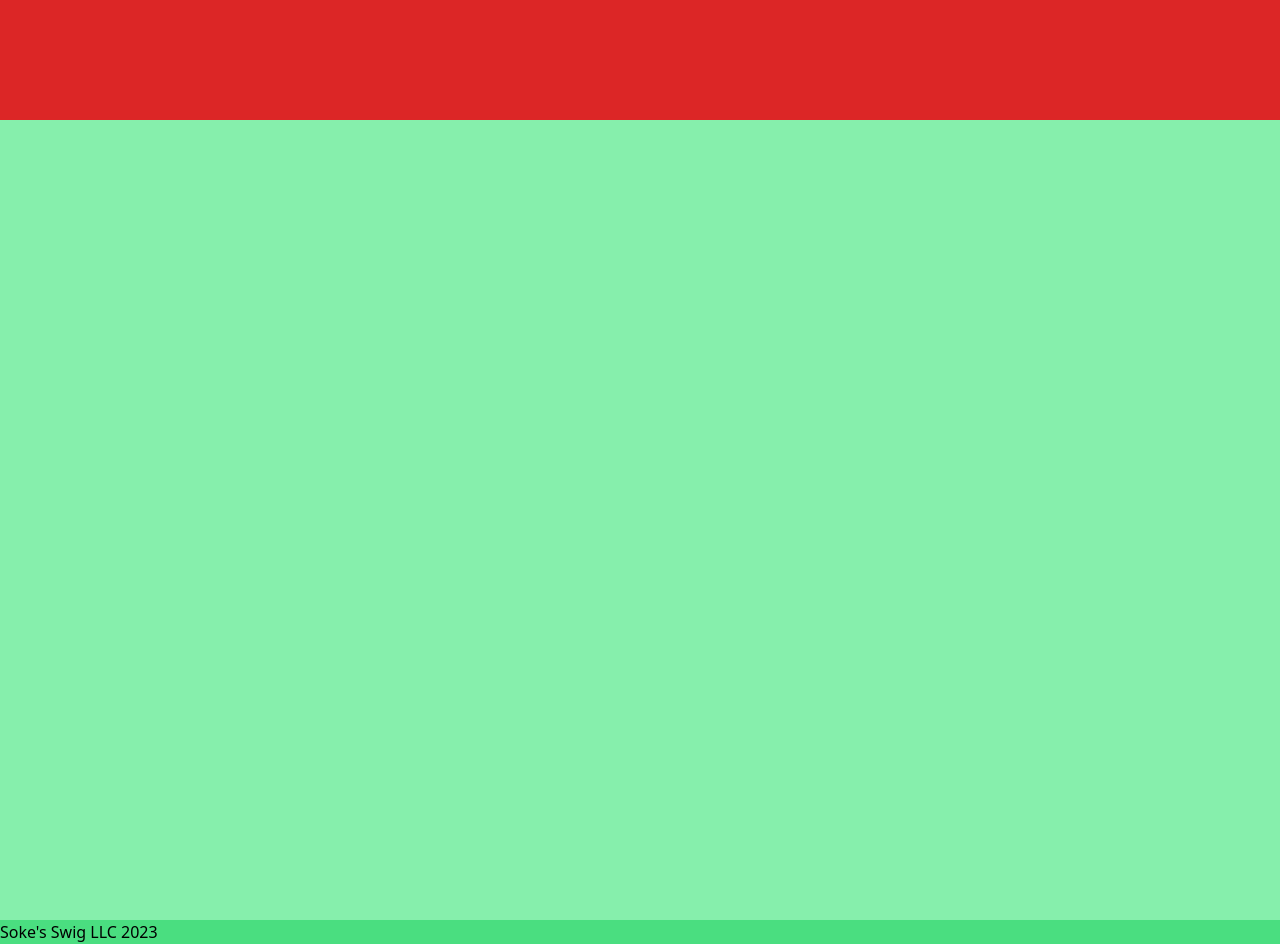
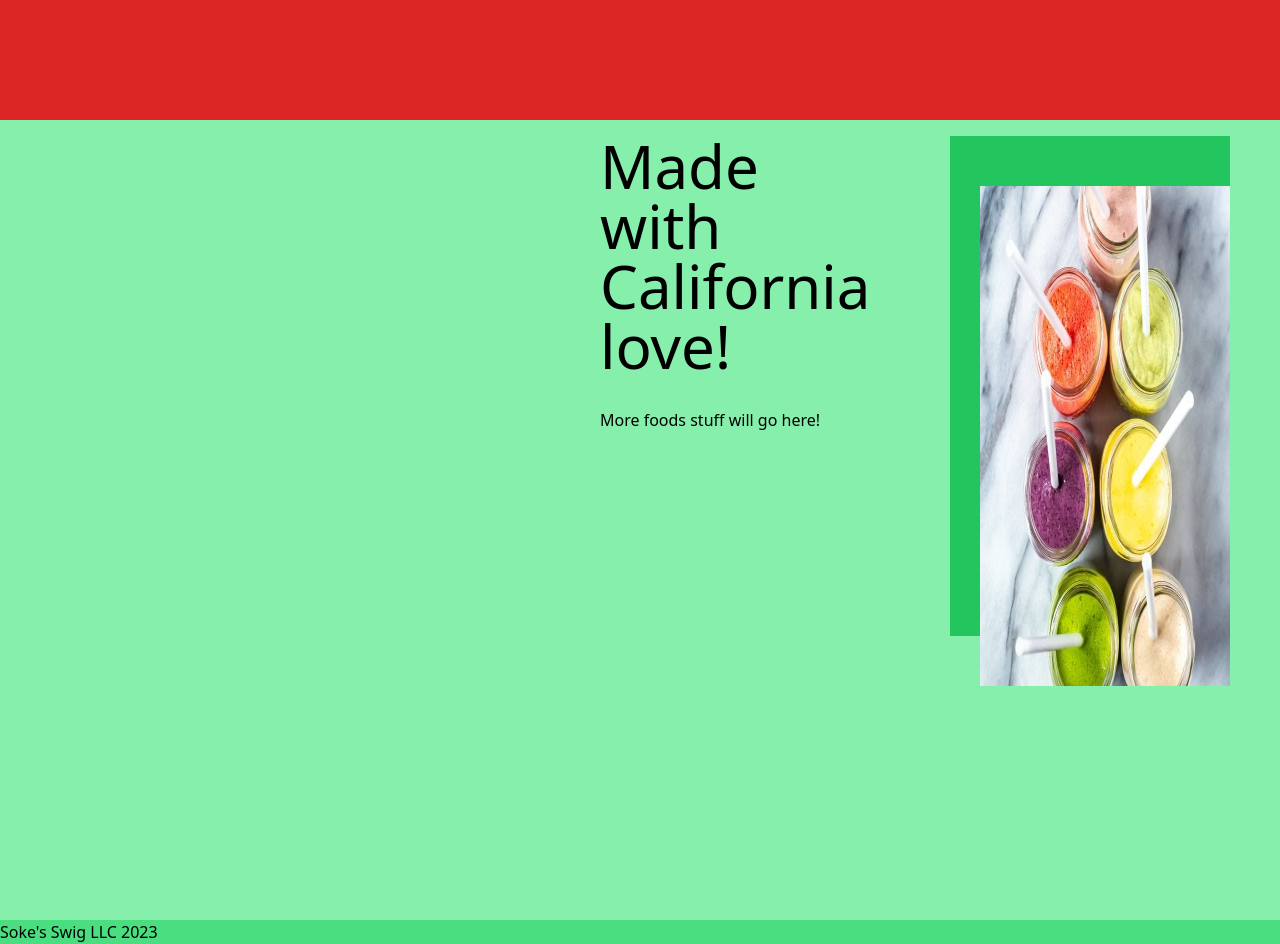
Before and after one commit to Kasirocswell/sokesswig, a Next.js app: page / in a window 1280 px wide. Shown: the part 1480-2424 px from the top of the page. Built offline with nearby package versions, Linux system fonts and the light colour scheme.

Commit message:
style main page section 3

```diff
--- a/pages/index.js
+++ b/pages/index.js
@@ -5,6 +5,7 @@ import soke from "../public/soke4.png";
 import berries from "../public/IMG_2421.jpg";
 import glass from "../public/IMG_2400.jpg";
 import ButtonComponent from "../components/buttonComponent";
+import smoothies from "../public/smoothies.jpg";
 
 const inter = Inter({ subsets: ["latin"] });
 
@@ -77,7 +78,21 @@ export default function Home() {
         id="section3"
         data-section="section3"
         className="w-screen h-screen bg-green-300"
-      ></section>
+      >
+        <div className="flex w-full h-full">
+          <div className="w-400 h-full flex flex-col">
+            <h2 className="text-6xl pl-[600px] pr-[80px] pt-4">
+              Made with California love!
+            </h2>
+            <p className="text-md pl-[600px] pt-8 whitespace-nowrap">
+              More foods stuff will go here!
+            </p>
+          </div>
+          <div className="w-[525px] h-[500px] bg-green-500 pt-[50px] pl-[30px] mt-4 mr-[50px]">
+            <Image src={smoothies} className="w-[500px] h-[500px] mb-4" />
+          </div>
+        </div>
+      </section>
       <footer className="bg-green-400">Soke's Swig LLC 2023</footer>
     </main>
   );
```
Also changed, not shown: public/smoothies.jpg (added).
